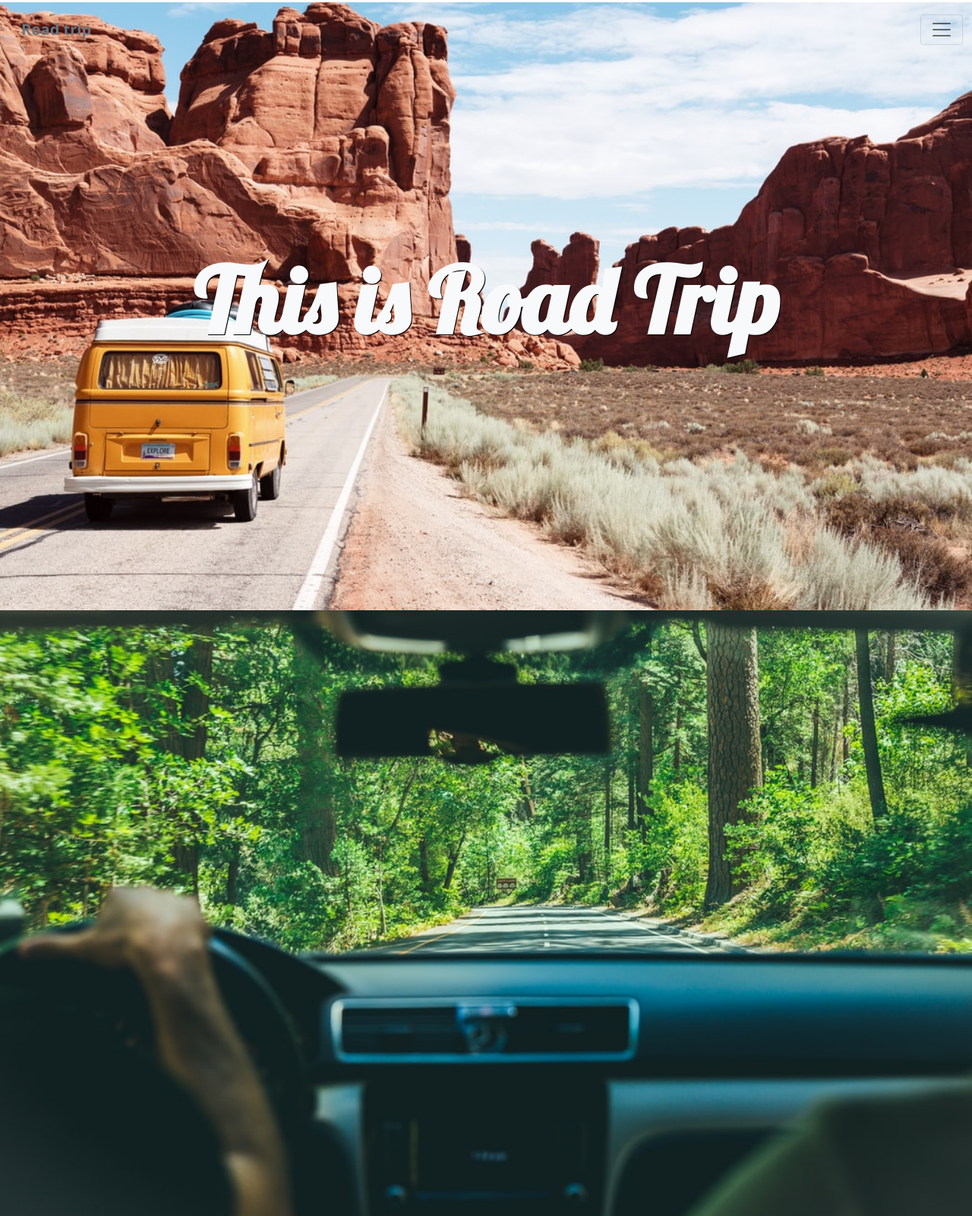
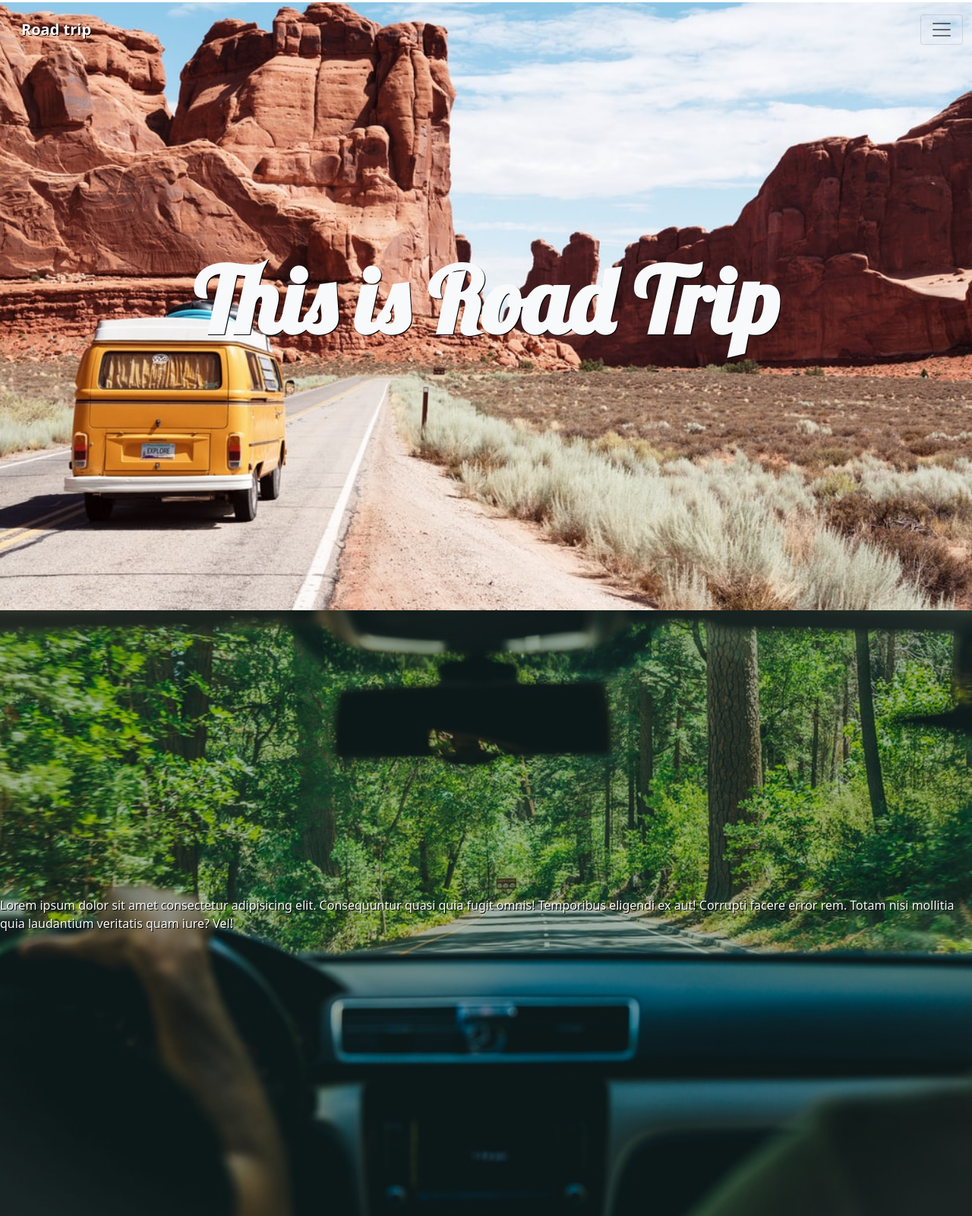
Before and after one commit to NVance6425/parallax-practice, a plain HTML site: page index.html in a window 1280 px wide. Shown: the top 1600 px of the page at 76% size. Drawn offline with nearby package versions, Linux system fonts and the light colour scheme.

Commit message:
Began adding text to images

```diff
--- a/css/style.css
+++ b/css/style.css
@@ -1,5 +1,9 @@
 body {
     margin-top: -75px;
+}
+
+nav a {
+  text-shadow: 1px 1px black;
 }
 .parallax {
 
@@ -28,3 +32,7 @@ body {
   .bg5 {
     background-image: url("../img/RoadTrip5.jpg");
   }
+
+  .bgbox {
+    background-color: #0004;
+  }
--- a/index.html
+++ b/index.html
@@ -26,15 +26,15 @@
   <body>
     <nav class="navbar navbar-expand-xxl navbar-light sticky-top bg-transparent">
       <div class="container-fluid">
-        <a class="navbar-brand text-secondary fw-bold p-3" style="font-family: 'Open Sans', sans-serif;" href="#">Road trip</a>
+        <a class="navbar-brand text-light fw-bold p-3" style="font-family: 'Open Sans', sans-serif;" href="#">Road trip</a>
         <button class="navbar-toggler" type="button" data-bs-toggle="collapse" data-bs-target="#navbarNavAltMarkup" aria-controls="navbarNavAltMarkup" aria-expanded="false" aria-label="Toggle navigation">
           <span class="navbar-toggler-icon"></span>
         </button>
         <div class="collapse navbar-collapse p-3 " id="navbarNavAltMarkup">
           <div class="navbar-nav ">
-            <a class="nav-link active text-secondary d-flex justify-content-end" aria-current="page" href="#">Home</a>
-            <a class="nav-link text-secondary d-flex justify-content-end" href="#">Features</a>
-            <a class="nav-link text-secondary d-flex justify-content-end" href="#">Pricing</a>
+            <a class="nav-link active text-light d-flex justify-content-end" aria-current="page" href="#">Home</a>
+            <a class="nav-link text-light d-flex justify-content-end" href="#">Features</a>
+            <a class="nav-link text-light d-flex justify-content-end" href="#">Pricing</a>
           </div>
         </div>
       </div>
@@ -46,7 +46,12 @@
         </div>
       </div>
     </div>
-    <div class="container-fluid g-0 min-vh-100 mw-100 mh-100 parallax bg2 position-relative" style="text-shadow: 1px 1px black;">
+    <div class="container-fluid d-flex g-0 min-vh-100 mw-100 mh-100 parallax bg2 position-relative justify-content-center" style="text-shadow: 1px 1px black;">
+      <div class="row g-0">
+        <div class="col text-light d-flex align-items-center justify-content-center bgbox">
+          <span>Lorem ipsum dolor sit amet consectetur adipisicing elit. Consequuntur quasi quia fugit omnis! Temporibus eligendi ex aut! Corrupti facere error rem. Totam nisi mollitia quia laudantium veritatis quam iure? Vel!</span>
+        </div>
+      </div>
     </div>
     <div class="container-fluid g-0 min-vh-100 mw-100 mh-100 parallax bg3 position-relative" style="text-shadow: 1px 1px black;">
     </div>
@@ -54,6 +59,7 @@
     </div>
     <div class="container-fluid g-0 min-vh-100 mw-100 mh-100 parallax bg5 position-relative" style="text-shadow: 1px 1px black;">
     </div>
+
     <!-- Option 1: Bootstrap Bundle with Popper -->
     <script src="https://cdn.jsdelivr.net/npm/bootstrap@5.1.0/dist/js/bootstrap.bundle.min.js" integrity="sha384-U1DAWAznBHeqEIlVSCgzq+c9gqGAJn5c/t99JyeKa9xxaYpSvHU5awsuZVVFIhvj" crossorigin="anonymous"></script>
   </body>
```
